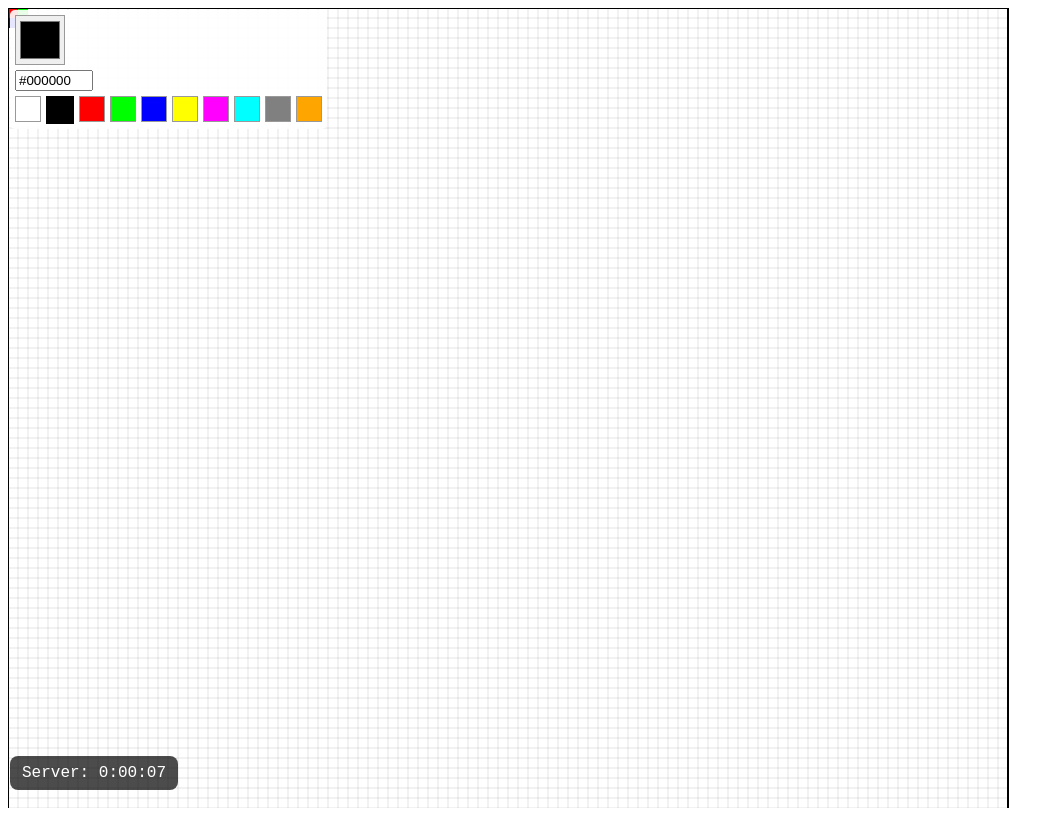
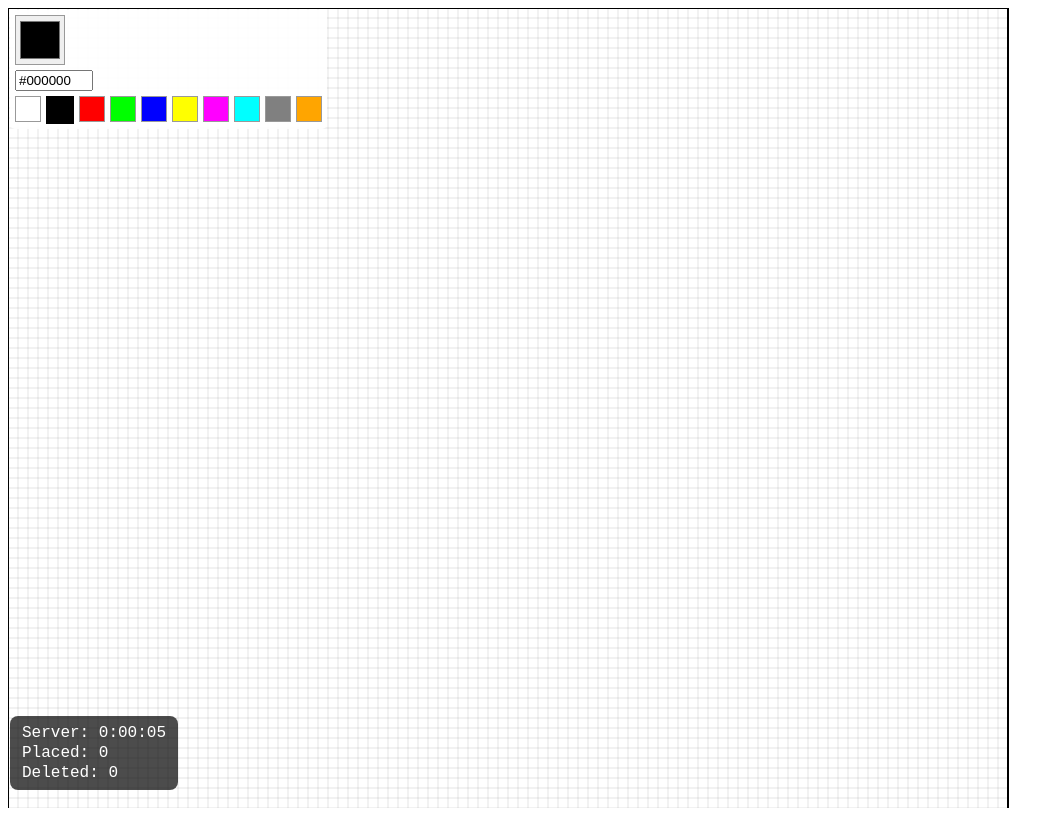
Before and after one commit to TeamAstrality/rplace-clone, a Next.js app: page / in a window 1280 px wide. Shown: the whole page, without its empty margins (0-1064 px from the left). Built offline with nearby package versions, Linux system fonts and the light colour scheme; no server answers; the database is empty.

Commit message:
Update page.js

```diff
--- a/app/page.js
+++ b/app/page.js
@@ -21,13 +21,14 @@ export default function Page() {
   const [offset, setOffset] = useState({ x: 0, y: 0 });
   const [selectedColor, setSelectedColor] = useState("#000000");
 
-  // cooldown timer
   const [cooldown, setCooldown] = useState(false);
   const [timer, setTimer] = useState(0);
 
-  // server uptime
   const [serverStartTime] = useState(Date.now());
   const [uptime, setUptime] = useState("0:00:00");
+
+  const [placedCount, setPlacedCount] = useState(0);
+  const [deletedCount, setDeletedCount] = useState(0);
 
   const pixelsRef = useRef([]);
   const gridSizeRef = useRef({ ...DEFAULT_GRID_SIZE });
@@ -110,38 +111,34 @@ export default function Page() {
   };
 
   useEffect(() => {
-    // center grid initially
     setOffset({
       x: window.innerWidth/2 - (gridSizeRef.current.width*pixelSize)/2,
       y: window.innerHeight/2 - (gridSizeRef.current.height*pixelSize)/2
     });
 
-    // fetch pixels from Supabase
     supabase.from("pixels").select("*").then(({ data }) => {
       if(data && data.length>0){
         pixelsRef.current = data.map(p => ({ x: p.x, y: p.y, color: p.color }));
+        setPlacedCount(pixelsRef.current.length);
       } else {
-        // test pixels
-        pixelsRef.current = [
-          { x:0, y:0, color:"#ff0000" },
-          { x:1, y:0, color:"#00ff00" },
-          { x:0, y:1, color:"#0000ff" },
-          { x:1, y:1, color:"#ffff00" },
-          { x:2, y:0, color:"#ffffff" },
-          { x:2, y:1, color:"#000000" }
-        ];
+        pixelsRef.current = [];
       }
       drawCanvas();
     });
 
-    // Realtime updates
     const channel = supabase.channel("pixels")
       .on("postgres_changes", { event: "*", schema: "public", table: "pixels" },
         payload => {
           const { x, y, color } = payload.new;
           const idx = pixelsRef.current.findIndex(p => p.x===x && p.y===y);
-          if(idx>=0) pixelsRef.current[idx].color = color;
-          else pixelsRef.current.push({x,y,color});
+          if(idx>=0){
+            if(color==="") setDeletedCount(prev=>prev+1);
+            pixelsRef.current[idx].color = color;
+          }
+          else {
+            if(color!=="") setPlacedCount(prev=>prev+1);
+            pixelsRef.current.push({x,y,color});
+          }
           drawCanvas();
           checkExpandGrid();
         }).subscribe();
@@ -155,7 +152,6 @@ export default function Page() {
     };
   },[]);
 
-  // cooldown click handler
   const handleClick = e => {
     if(cooldown) return;
 
@@ -170,17 +166,18 @@ export default function Page() {
     const iy = Math.floor(y);
     if(ix<0||ix>=gridSizeRef.current.width||iy<0||iy>=gridSizeRef.current.height) return;
 
-    // immediate local update
     const idx = pixelsRef.current.findIndex(p => p.x===ix && p.y===iy);
-    if(idx>=0) pixelsRef.current[idx].color = selectedColor;
-    else pixelsRef.current.push({ x: ix, y: iy, color: selectedColor });
+    if(idx>=0){
+      pixelsRef.current[idx].color = selectedColor;
+    } else {
+      pixelsRef.current.push({ x: ix, y: iy, color: selectedColor });
+      setPlacedCount(prev=>prev+1);
+    }
     drawCanvas();
     checkExpandGrid();
 
-    // send to Supabase
     supabase.from("pixels").upsert({ x: ix, y: iy, color: selectedColor });
 
-    // start cooldown timer
     setCooldown(true);
     setTimer(60);
     const interval = setInterval(() => {
@@ -204,7 +201,6 @@ export default function Page() {
     const delta = e.deltaY < 0 ? 1.1 : 0.9;
     let newPixelSize = pixelSize * delta;
 
-    // limit zoom out
     const minPixelSizeX = window.innerWidth / gridSizeRef.current.width;
     const minPixelSizeY = window.innerHeight / gridSizeRef.current.height;
     const minPixelSize = Math.min(minPixelSizeX, minPixelSizeY);
@@ -212,7 +208,6 @@ export default function Page() {
     newPixelSize = Math.max(newPixelSize, minPixelSize);
     newPixelSize = Math.min(newPixelSize, 50);
 
-    // adjust offset so zoom centers on mouse
     const offsetX = mouseX - ((mouseX - offset.x) * newPixelSize) / pixelSize;
     const offsetY = mouseY - ((mouseY - offset.y) * newPixelSize) / pixelSize;
 
@@ -235,7 +230,6 @@ export default function Page() {
 
   useEffect(()=>{ drawCanvas(); },[offset,pixelSize]);
 
-  // Server uptime timer
   useEffect(() => {
     const interval = setInterval(() => {
       const diff = Date.now() - serverStartTime;
@@ -295,7 +289,7 @@ export default function Page() {
         </div>
       )}
 
-      {/* Server Uptime Timer - bottom left */}
+      {/* Server Uptime + Placed/Deleted - bottom left */}
       <div style={{
         position: "fixed",
         bottom: 10,
@@ -305,9 +299,14 @@ export default function Page() {
         padding: "8px 12px",
         borderRadius: "8px",
         fontSize: "16px",
-        fontFamily: "monospace"
+        fontFamily: "monospace",
+        display:"flex",
+        flexDirection:"column",
+        gap:2
       }}>
-        Server: {uptime}
+        <div>Server: {uptime}</div>
+        <div>Placed: {placedCount}</div>
+        <div>Deleted: {deletedCount}</div>
       </div>
     </>
   );
```
